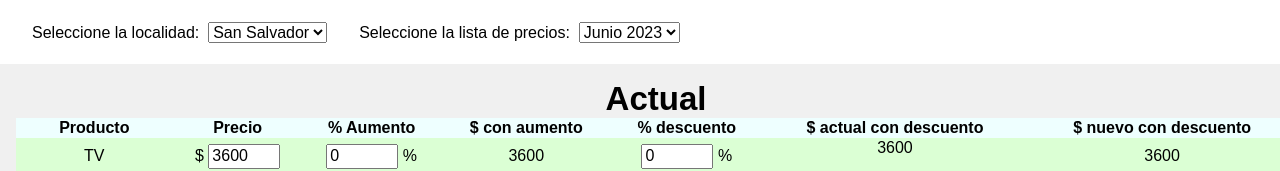
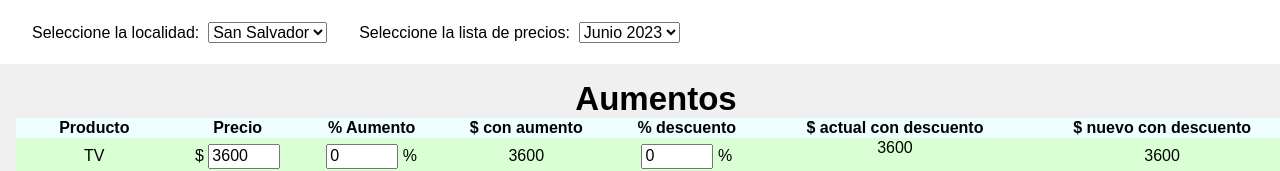
Before and after one commit to Gukoa4/aumentos, a plain HTML site: page index.html in a window 1280 px wide. Shown: the top 171 px of the page. Drawn offline with Linux system fonts and the light colour scheme.

Commit message:
Update index.html
h2

```diff
--- a/index.html
+++ b/index.html
@@ -33,7 +33,7 @@
         <div class="container-precios">
             <div class="por3">
                 <header>
-                    <h2>Actual</h2>
+                    <h2>Aumentos</h2>
                 </header>
                 <!-- <div class="wrapper">
     <span>Producto</span> <span>Precio</span> <span>Aumento</span> <span>Precio con aumento</span> <span>descuento</span> <span>precio actual con descuento</span><span>precio nuevo con descuento</span>
```
